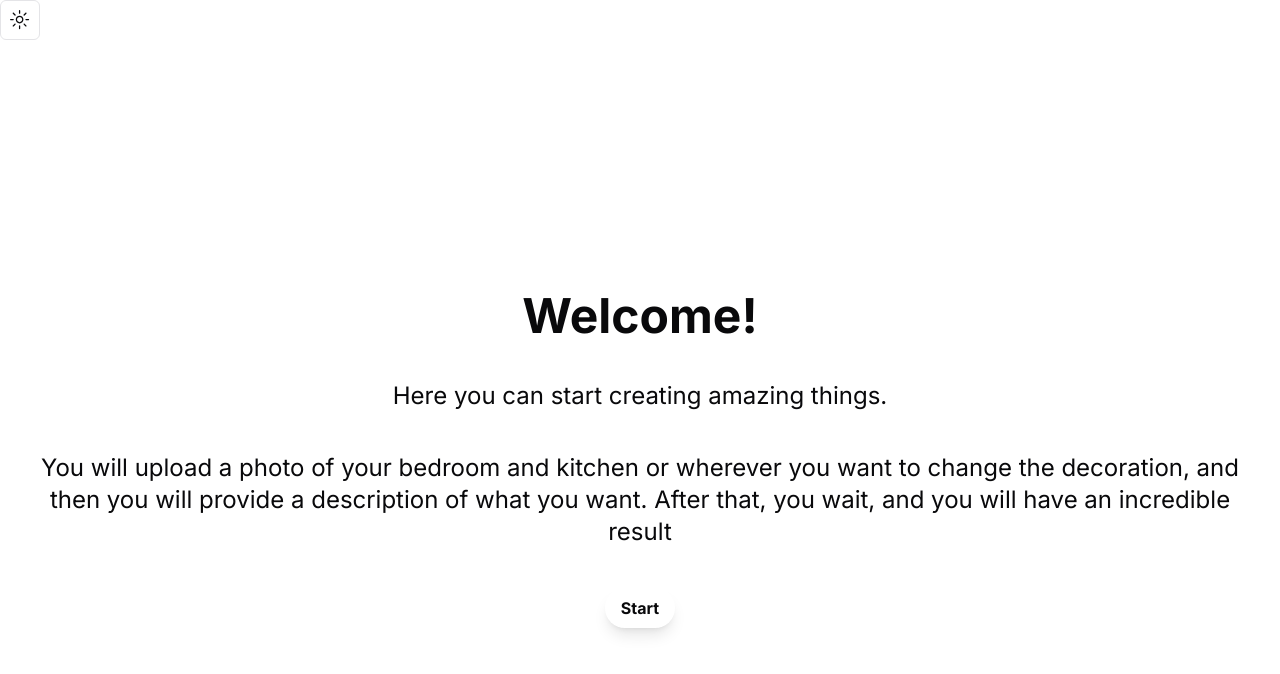
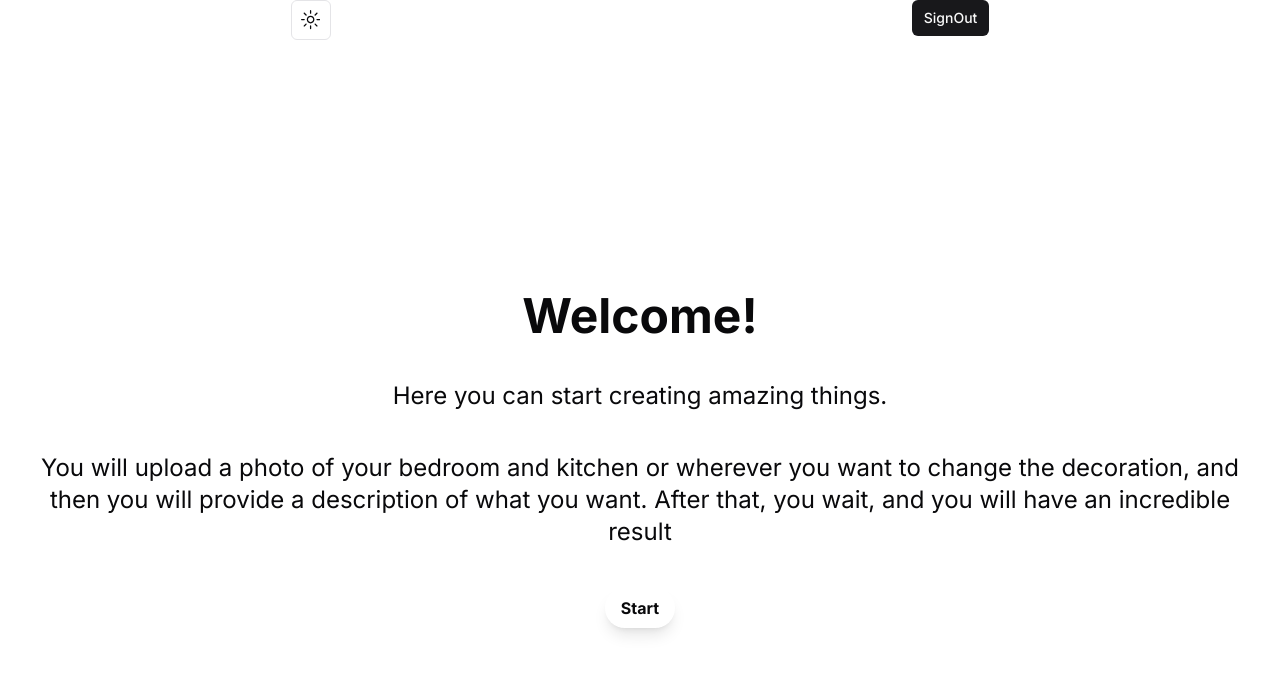
Before and after one commit to maulobo/interiobo, a Next.js app: page / in a window 1280 px wide. Shown: the top 674 px of the page. Built offline with nearby package versions, Linux system fonts and the light colour scheme.

Commit message:
updating almost ready

```diff
--- a/src/app/page.tsx
+++ b/src/app/page.tsx
@@ -12,7 +12,8 @@ export default function Home() {
   }, []);
 
   return (
-    <div className="container mx-auto p-5 ">
+   <div className="container mx-auto p-5 ">
+
       <div className="flex flex-col items-center justify-center min-h-screen ">
         <h1 className="text-5xl t1 font-bold  mb-10 opacity-0 -translate-x-72 ">
           Welcome!
--- a/src/components/ui/mode-toggle.tsx
+++ b/src/components/ui/mode-toggle.tsx
@@ -11,11 +11,13 @@ import {
   DropdownMenuItem,
   DropdownMenuTrigger,
 } from "@/components/ui/dropdown-menu";
+import { signOut } from "next-auth/react";
 
 export function ModeToggle() {
   const { setTheme } = useTheme();
 
   return (
+    <div className=" flex justify-around ">
       <DropdownMenu>
         <DropdownMenuTrigger asChild>
           <Button variant="outline" size="icon">
@@ -36,5 +38,9 @@ export function ModeToggle() {
           </DropdownMenuItem>
         </DropdownMenuContent>
       </DropdownMenu>
+      <Button size="sm" onClick={(e) => signOut()}>
+        SignOut
+      </Button>
+    </div>
   );
 }
```
Lines whose indentation alone changed are shown as unchanged.
